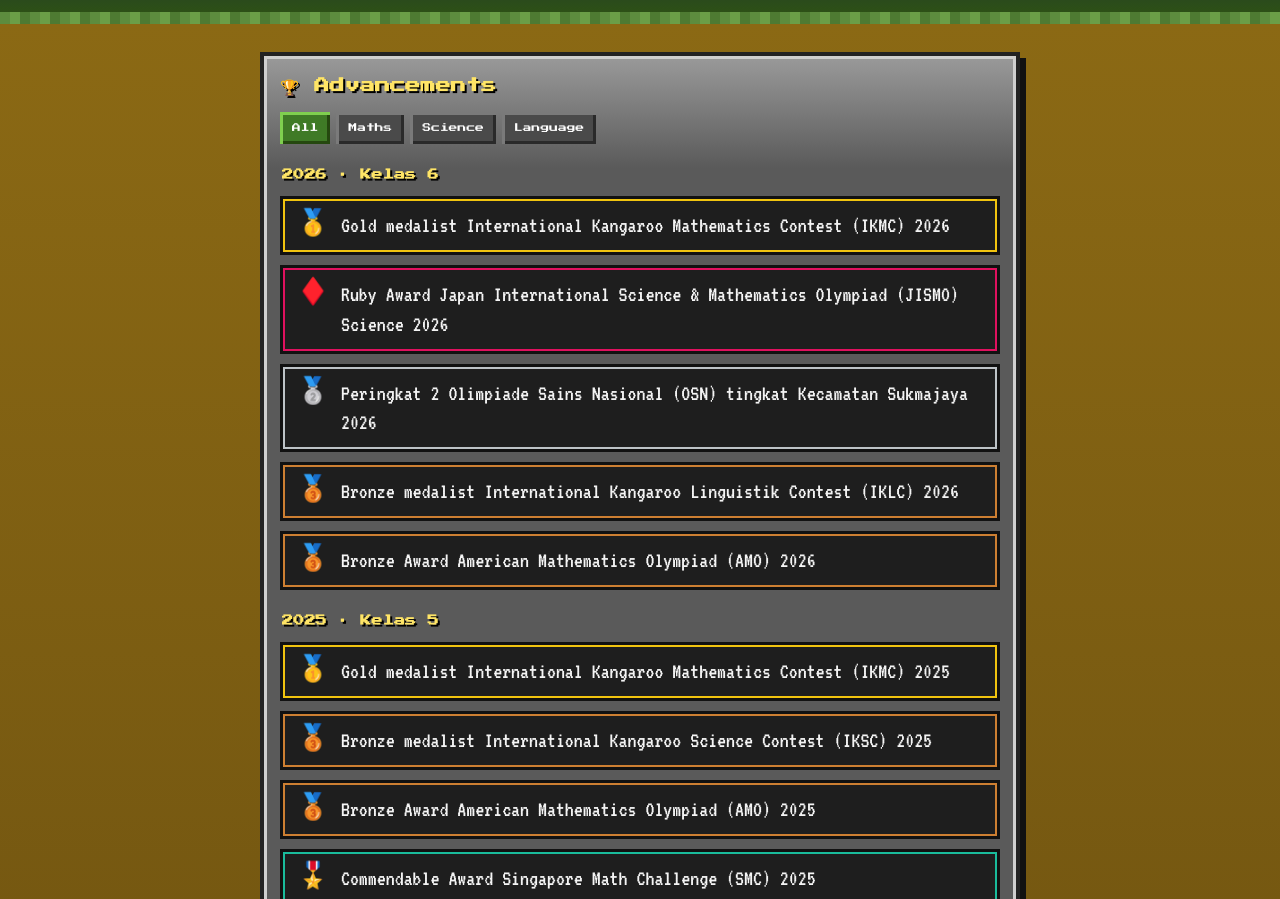
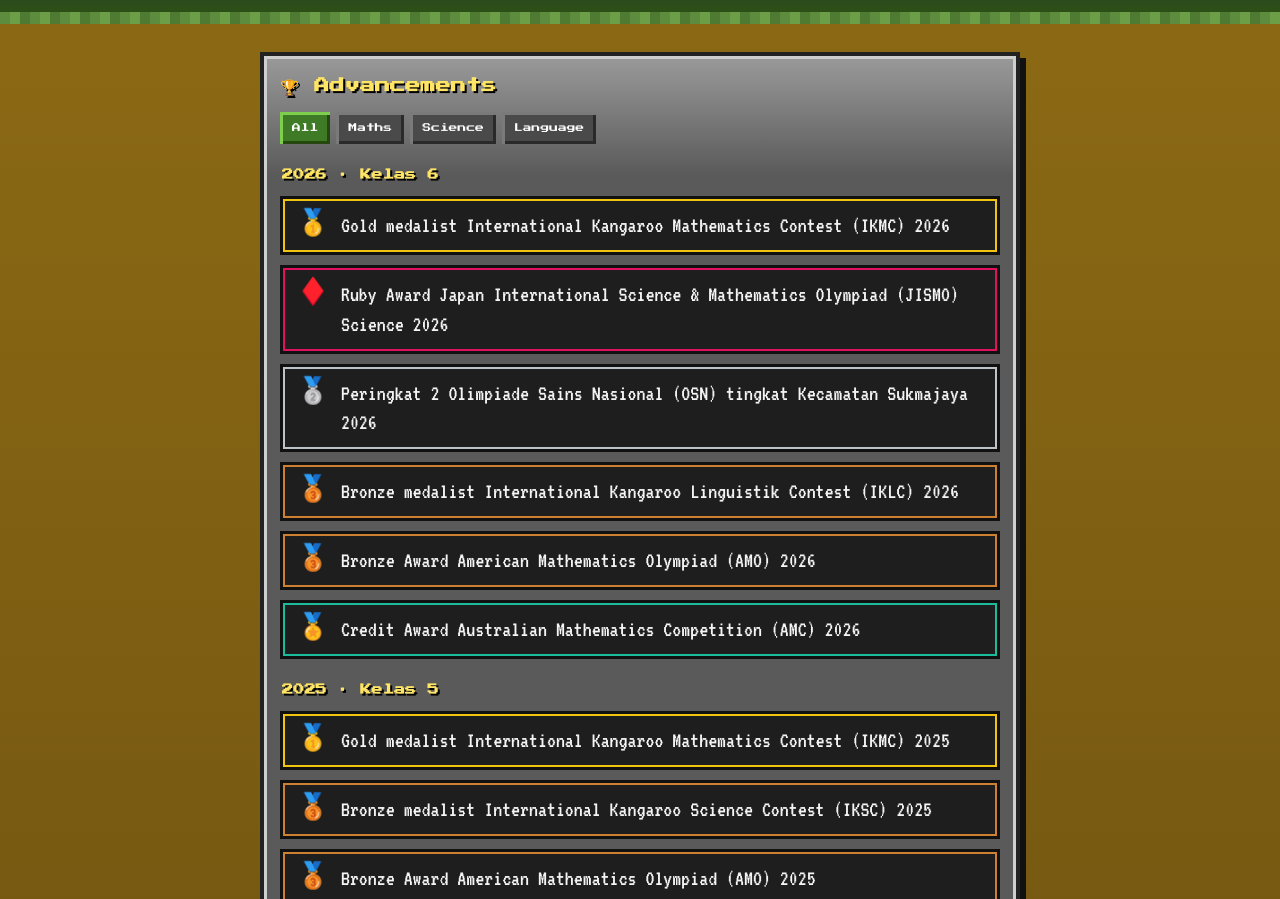
Before and after one commit to fikriauliya/yusuf-site, a plain HTML site: page index.html in a window 1280 px wide. Shown: the part 201-1100 px from the top of the page. Drawn offline with Linux system fonts and the light colour scheme.

Commit message:
Add 2026 AMC Credit Award to Yusuf's medal timeline
Place the Australian Mathematics Competition Credit Award in the
2026 Kelas 6 group, below bronze, as an other/credit-tier entry.

```diff
--- a/index.html
+++ b/index.html
@@ -267,6 +267,7 @@
           <article class="adv silver" data-c="science"><div class="badge">🥈</div><div>Peringkat 2 Olimpiade Sains Nasional (OSN) tingkat Kecamatan Sukmajaya 2026</div></article>
           <article class="adv bronze" data-c="language"><div class="badge">🥉</div><div>Bronze medalist International Kangaroo Linguistik Contest (IKLC) 2026</div></article>
           <article class="adv bronze" data-c="maths"><div class="badge">🥉</div><div>Bronze Award American Mathematics Olympiad (AMO) 2026</div></article>
+          <article class="adv other" data-c="maths"><div class="badge">🏅</div><div>Credit Award Australian Mathematics Competition (AMC) 2026</div></article>
         </section>
         <section class="year" data-year="2025">
           <h3 class="year-head"><span class="year-num">2025</span><span class="year-grade" data-grade-for="2025">Kelas 5</span></h3>
```
